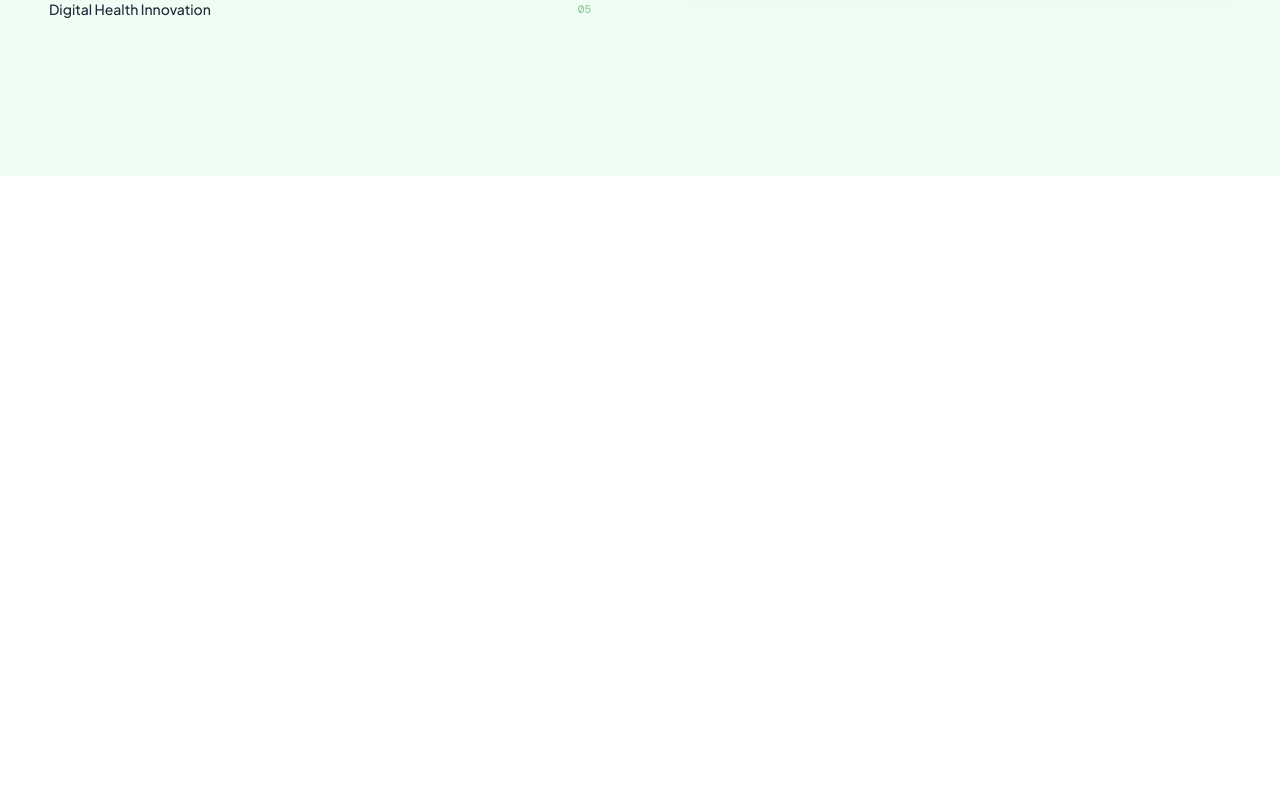
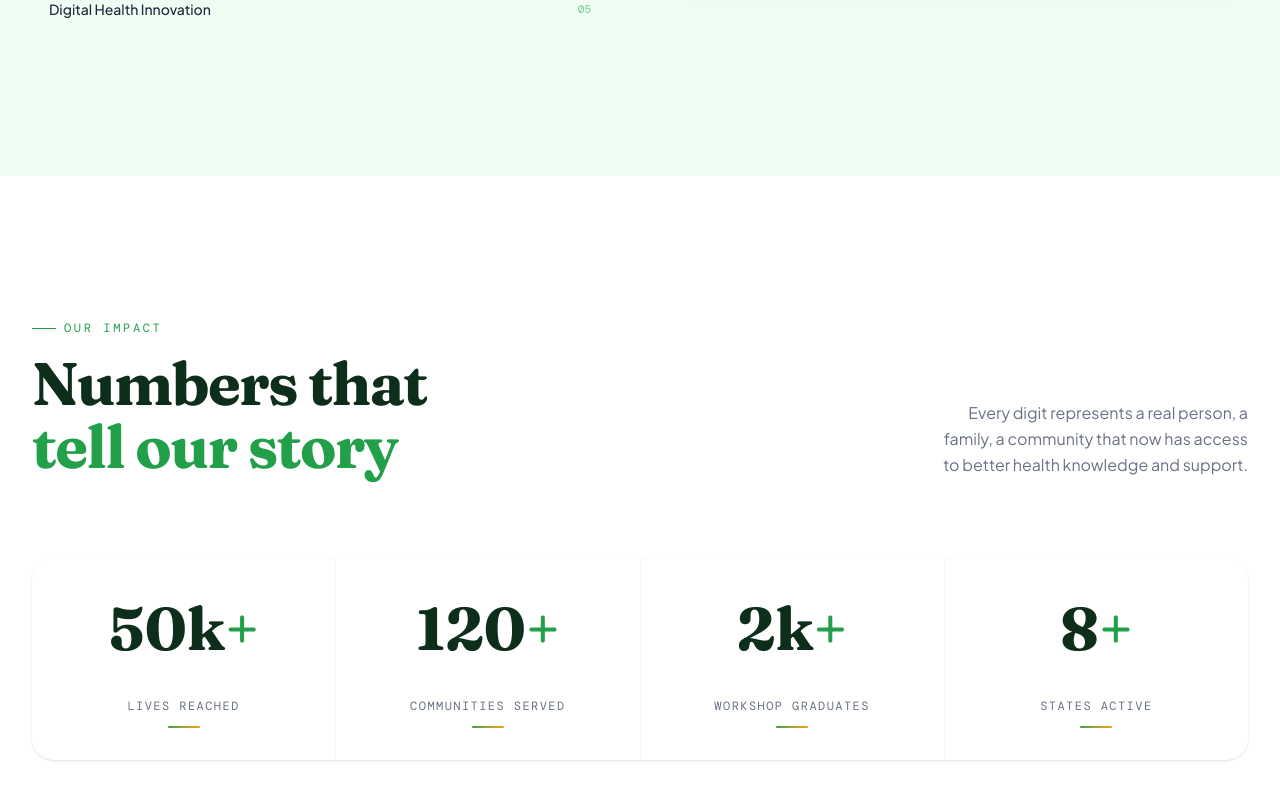
Before and after one commit to laviedegeorge/my-portfolio, a Next.js app: page / in a window 1280 px wide. Shown: the part 1590-2390 px from the top of the page. Before the commit the page ends 1766 px from the top, so only its background shows below. Built offline with nearby package versions, Linux system fonts and the light colour scheme; a web font is replaced by a local one.

Commit message:
implement impact us section in landing page

```diff
--- a/app/page.tsx
+++ b/app/page.tsx
@@ -1,6 +1,7 @@
 import Header from "@/components/layouts/header";
 import About from "@/components/sections/landing-page/about-us";
 import Hero from "@/components/sections/landing-page/hero";
+import Impact from "@/components/sections/landing-page/impact";
 
 export default function Home() {
   return (
@@ -9,6 +10,7 @@ export default function Home() {
       <main>
         <Hero />
         <About />
+        <Impact />
       </main>
     </>
   );
--- /dev/null
+++ b/components/sections/landing-page/impact.tsx
@@ -0,0 +1,118 @@
+"use client";
+
+import { useEffect, useRef, useState } from "react";
+import { motion, useInView } from "motion/react";
+import { SectionHeader } from "@/components/ui/primitives";
+
+const counters = [
+  { target: 50000, suffix: "+", label: "Lives Reached", display: "50k" },
+  { target: 120, suffix: "+", label: "Communities Served", display: "120" },
+  { target: 2400, suffix: "+", label: "Workshop Graduates", display: "2,400" },
+  { target: 8, suffix: "+", label: "States Active", display: "8" },
+];
+
+function Counter({
+  target,
+  suffix,
+  display,
+}: {
+  target: number;
+  suffix: string;
+  display: string;
+}) {
+  const ref = useRef<HTMLDivElement>(null);
+  const isInView = useInView(ref, { once: true, margin: "-80px" });
+  const [count, setCount] = useState(0);
+  const [done, setDone] = useState(false);
+
+  useEffect(() => {
+    if (!isInView || done) return;
+    setDone(true);
+    const duration = 1800;
+    const start = performance.now();
+    const tick = (now: number) => {
+      const elapsed = now - start;
+      const progress = Math.min(elapsed / duration, 1);
+      const eased = 1 - Math.pow(1 - progress, 3);
+      setCount(Math.floor(eased * target));
+      if (progress < 1) requestAnimationFrame(tick);
+    };
+    requestAnimationFrame(tick);
+  }, [isInView, done, target]);
+
+  const formatted =
+    target >= 1000
+      ? count >= 1000
+        ? `${Math.floor(count / 1000)}k`
+        : count.toString()
+      : count.toString();
+
+  return (
+    <div ref={ref} className="text-center bg-white py-10 px-6">
+      <div className="font-serif text-5xl lg:text-6xl font-bold text-forest-900 leading-none">
+        {isInView ? formatted : "0"}
+        <span className="text-forest-500">{suffix}</span>
+      </div>
+    </div>
+  );
+}
+
+const ease = [0.22, 1, 0.36, 1] as const;
+
+export default function Impact() {
+  return (
+    <section id="impact" className="bg-white py-24 lg:py-36">
+      <div className="max-w-7xl mx-auto px-4 sm:px-6 lg:px-8">
+        <motion.div
+          initial={{ opacity: 0, y: 24 }}
+          whileInView={{ opacity: 1, y: 0 }}
+          viewport={{ once: true, margin: "-80px" }}
+          transition={{ duration: 0.7, ease }}
+        >
+          <SectionHeader
+            eyebrow="Our Impact"
+            title={
+              <>
+                Numbers that
+                <br />
+                <span className="text-forest-500">tell our story</span>
+              </>
+            }
+            description="Every digit represents a real person, a family, a community that now has access to better health knowledge and support."
+          />
+        </motion.div>
+
+        <motion.div
+          initial={{ opacity: 0, y: 20 }}
+          whileInView={{ opacity: 1, y: 0 }}
+          viewport={{ once: true }}
+          transition={{ duration: 0.7, ease }}
+          className="grid grid-cols-2 lg:grid-cols-4 gap-px bg-gray-100 rounded-3xl overflow-hidden shadow-sm"
+        >
+          {counters.map((c, i) => (
+            <motion.div
+              key={c.label}
+              initial={{ opacity: 0 }}
+              whileInView={{ opacity: 1 }}
+              viewport={{ once: true }}
+              transition={{ delay: i * 0.1, ease }}
+              className="bg-white"
+            >
+              <Counter
+                target={c.target}
+                suffix={c.suffix}
+                display={c.display}
+              />
+              <div className="text-center pb-8 px-6">
+                <p className="font-mono text-xs tracking-[0.12em] uppercase text-gray-500">
+                  {c.label}
+                </p>
+                <div className="w-8 h-0.5 bg-linear-to-r from-forest-500 to-amber-400 rounded-full mx-auto mt-3" />
+              </div>
+            </motion.div>
+          ))}
+        </motion.div>
+      </div>
+    </section>
+  );
+}
```
